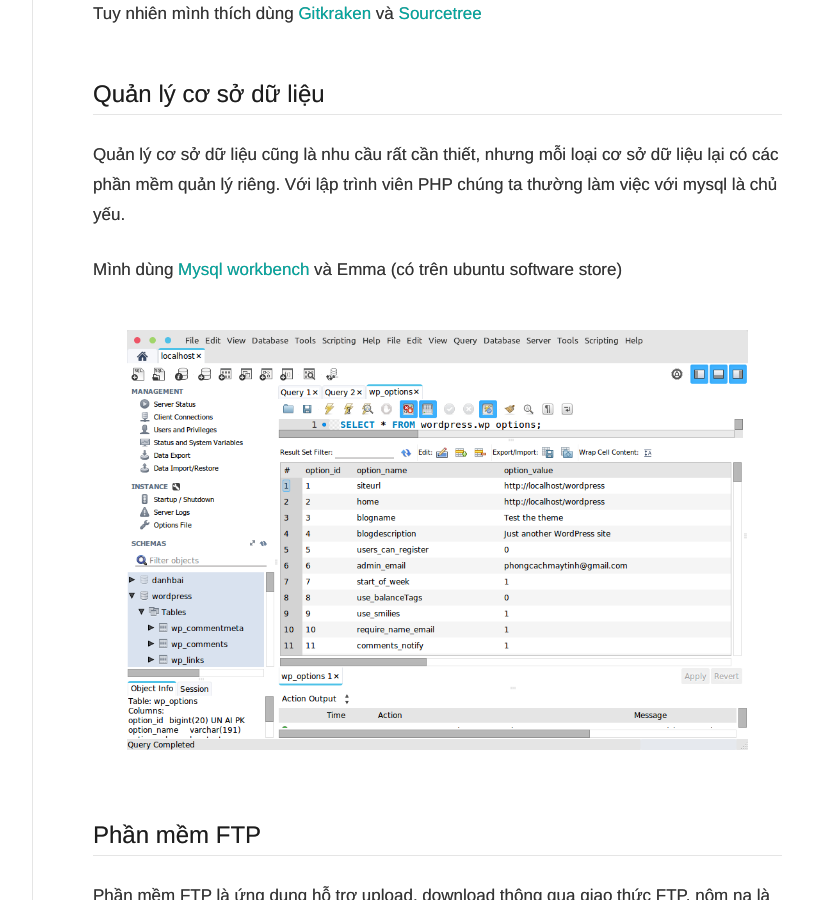
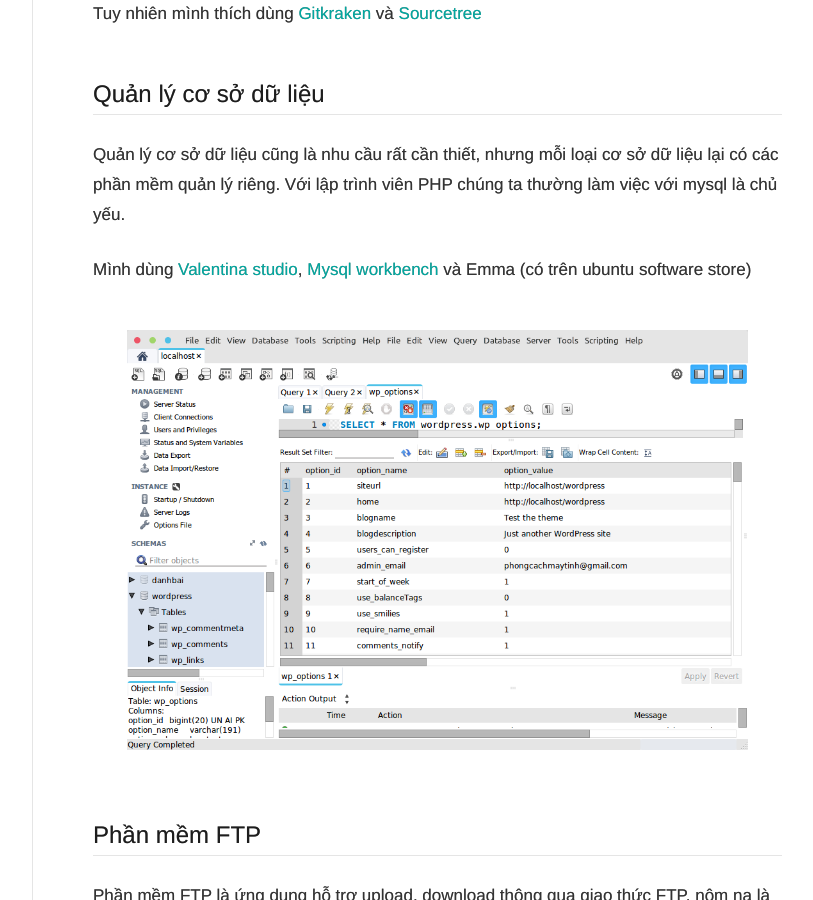
Before and after one commit to nguyentest/laptrinhcuocsong, a Jekyll site: the page built from _posts/2017-10-26-lap-trinh-tren-ubuntu-cac-phan-mem-web-developer-can-cai-dat.md, in a window 1280 px wide and 900 px high, scrolled down 2538 px. Shown: the whole window, without its empty margins (358-1171 px from the left). Built offline with Jekyll 4.4.1, drawn with Linux system fonts in a browser that asks for light colours.

Commit message:
Update 2017-10-26-lap-trinh-tren-ubuntu-cac-phan-mem-web-developer-can-cai-dat.md

```diff
--- a/_posts/2017-10-26-lap-trinh-tren-ubuntu-cac-phan-mem-web-developer-can-cai-dat.md
+++ b/_posts/2017-10-26-lap-trinh-tren-ubuntu-cac-phan-mem-web-developer-can-cai-dat.md
@@ -50,7 +50,7 @@
 
 Quản lý cơ sở dữ liệu cũng là nhu cầu rất cần thiết, nhưng mỗi loại cơ sở dữ liệu lại có các phần mềm quản lý riêng. Với lập trình viên PHP chúng ta thường làm việc với mysql là chủ yếu.
 
-Mình dùng [Mysql workbench](https://www.mysql.com/products/workbench/) và Emma (có trên ubuntu software store)
+Mình dùng [Valentina studio](https://www.valentina-db.com/en/get-free-valentina-studio), [Mysql workbench](https://www.mysql.com/products/workbench/) và Emma (có trên ubuntu software store)
 
 ![Mysql workbench](http://laptrinhcuocsong.com/images/mysql-workbench.png)
 
```
